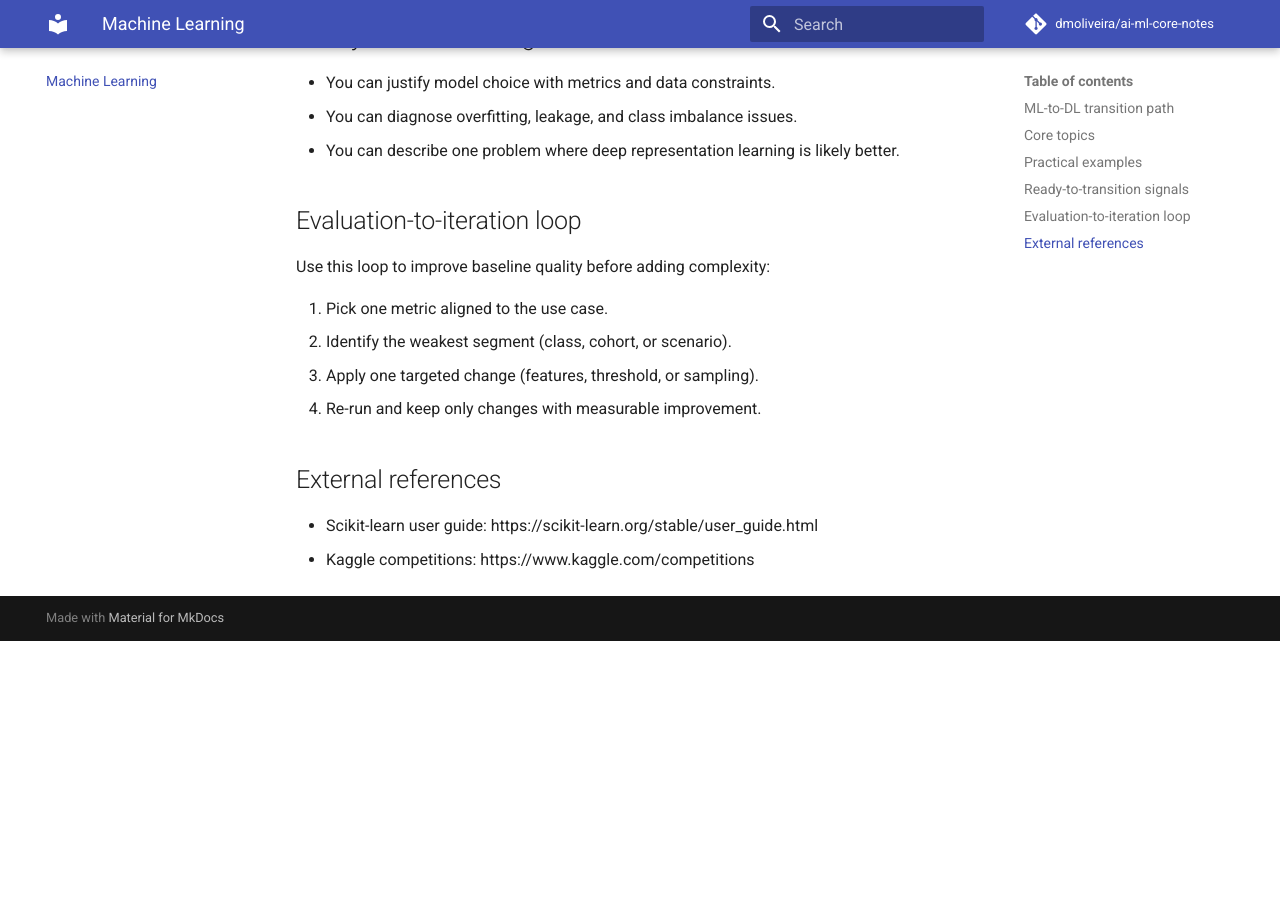
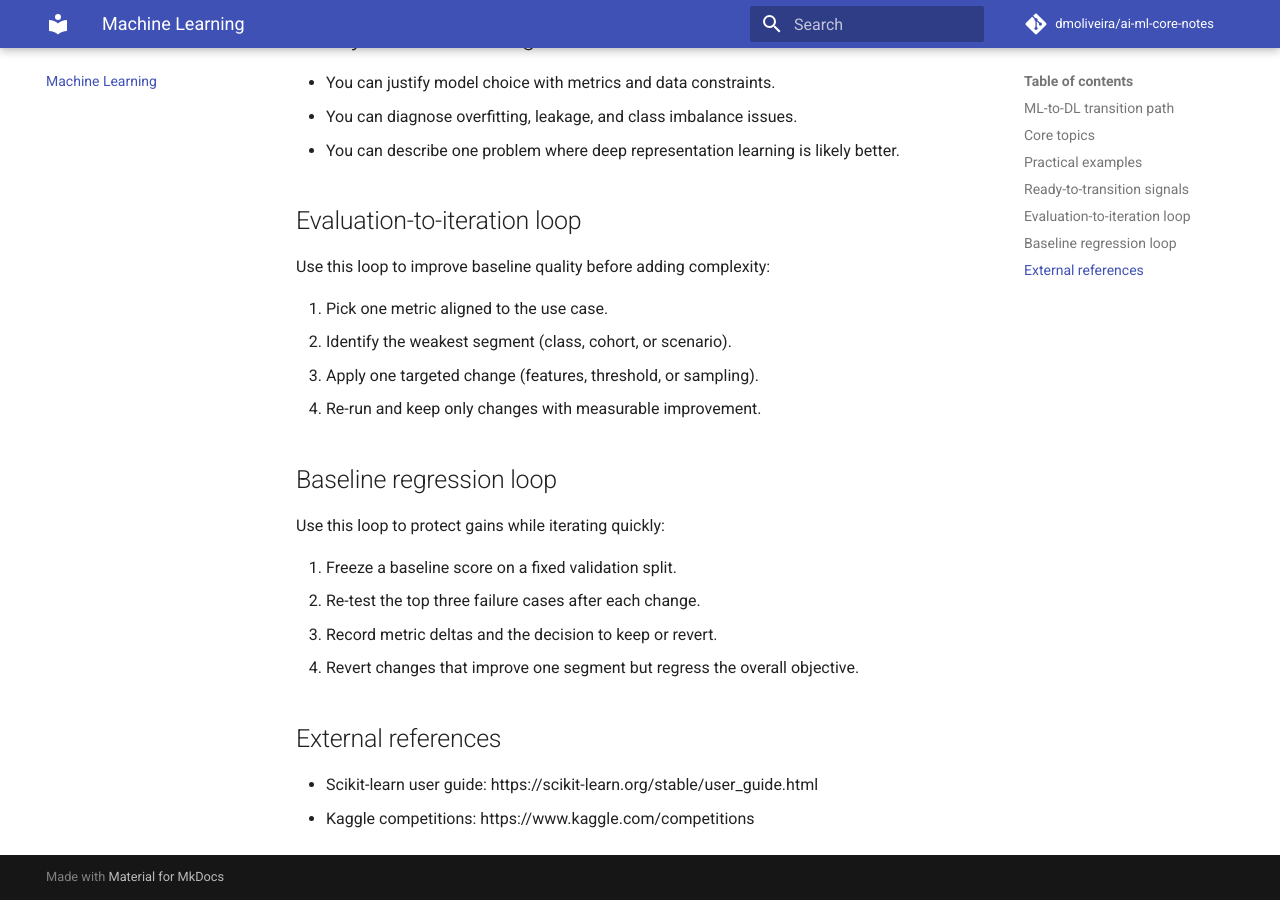
Before and after one commit to dmoliveira/ai-ml-core-notes, an MkDocs documentation site: the page built from docs/machine-learning/index.md, in a window 1280 px wide and 900 px high, scrolled down 934 px. Built offline with MkDocs 1.6.1 and Material for MkDocs 9.7.7, drawn with Linux system fonts in a browser that asks for light colours; comment, search, counter and statistics services are not loaded; before the commit the page ends 1575 px from its top, so only the background shows below that.

Commit message:
Add regression loops for ML and RAG practice

```diff
--- a/docs/machine-learning/index.md
+++ b/docs/machine-learning/index.md
@@ -39,6 +39,15 @@ Use this loop to improve baseline quality before adding complexity:
 3. Apply one targeted change (features, threshold, or sampling).
 4. Re-run and keep only changes with measurable improvement.
 
+## Baseline regression loop
+
+Use this loop to protect gains while iterating quickly:
+
+1. Freeze a baseline score on a fixed validation split.
+2. Re-test the top three failure cases after each change.
+3. Record metric deltas and the decision to keep or revert.
+4. Revert changes that improve one segment but regress the overall objective.
+
 ## External references
 
 - Scikit-learn user guide: https://scikit-learn.org/stable/user_guide.html
```
Also changed, not shown: docs/practice/lab-02-rag.md (+7 -0 lines).
